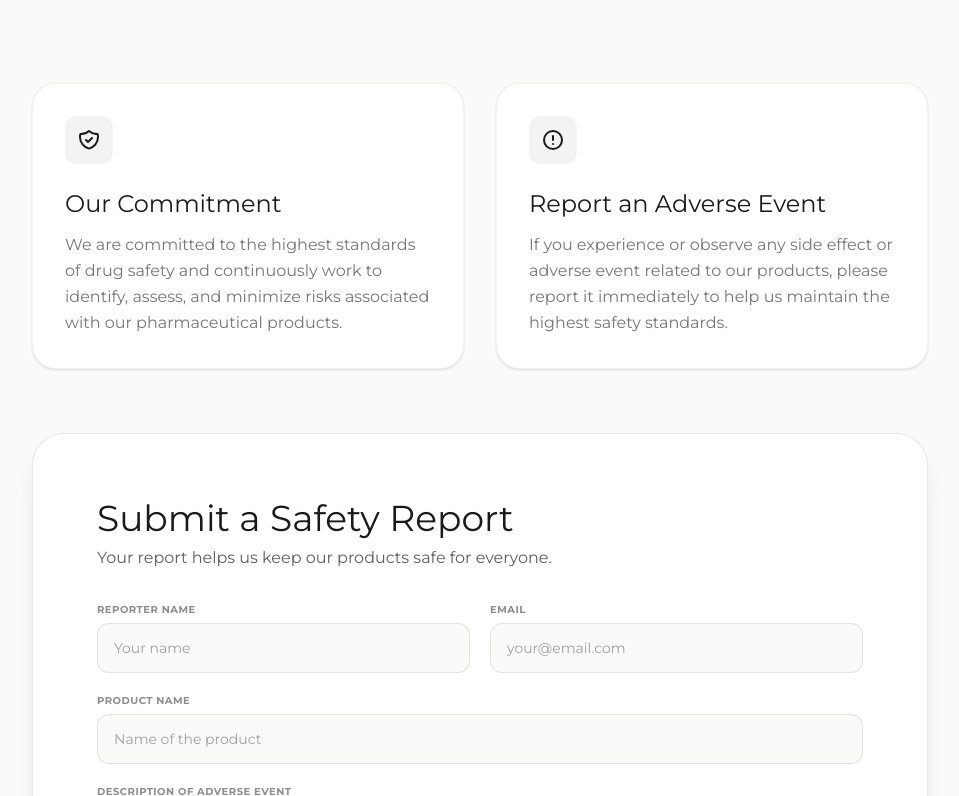
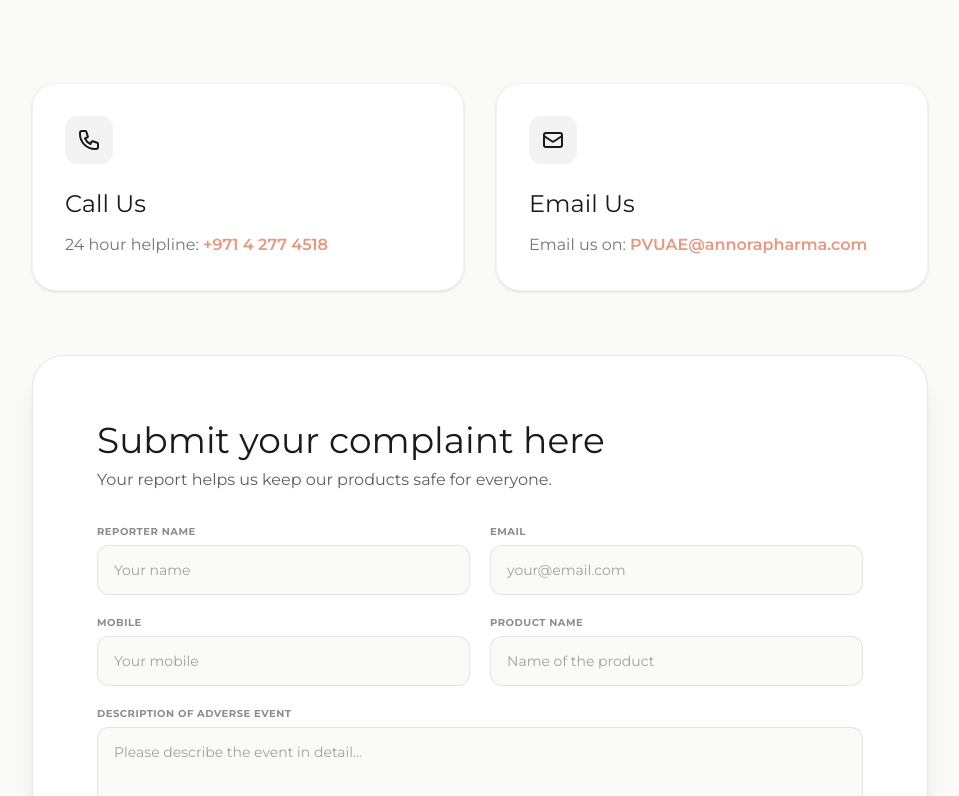
Before and after one commit to kushagr1501/AnnoraPharma_redesignMVP, a React (Vite) app: page /pharmacovigilance in a window 1280 px wide. Shown: the part 804-1600 px from the top of the page, without its empty margins (160-1119 px from the left). Built offline with nearby package versions, Linux system fonts and the light colour scheme.

Commit message:
added options in the pharmakoviligance page and update the name on the footer

```diff
--- a/src/components/Footer.jsx
+++ b/src/components/Footer.jsx
@@ -77,7 +77,7 @@ const Footer = () => {
           <div className="flex flex-col md:flex-row items-center gap-6">
             <img src={annoraLogo} alt="Annora" className="h-10 object-contain filter brightness-0 invert opacity-90" />
             <p className="text-white/70 text-xs md:text-sm font-sans tracking-widest uppercase text-center md:text-left">
-              Copyright © 2026 Annora FZ-LLC, All Rights Reserved.
+              Copyright © 2026 Annora Pharma FZ-LLC, All Rights Reserved.
             </p>
           </div>
           <div className="flex flex-wrap justify-center gap-6 md:gap-8">
--- a/src/pages/Pharmacovigilance.jsx
+++ b/src/pages/Pharmacovigilance.jsx
@@ -30,21 +30,21 @@ export default function Pharmacovigilance() {
           <div className="grid grid-cols-1 md:grid-cols-2 gap-8 max-w-4xl mx-auto mb-16">
             <motion.div initial="hidden" whileInView="visible" viewport={{ once: true }} variants={fadeUp} className="bg-white border border-[#1a1a1a]/5 rounded-[24px] p-8 shadow-sm hover:shadow-lg transition-all duration-300">
               <div className="w-12 h-12 bg-[#1a1a1a]/5 rounded-xl flex items-center justify-center mb-6">
-                <svg className="w-6 h-6 text-[#1a1a1a]" fill="none" stroke="currentColor" viewBox="0 0 24 24"><path strokeLinecap="round" strokeLinejoin="round" strokeWidth="2" d="M9 12l2 2 4-4m5.618-4.016A11.955 11.955 0 0112 2.944a11.955 11.955 0 01-8.618 3.04A12.02 12.02 0 003 9c0 5.591 3.824 10.29 9 11.622 5.176-1.332 9-6.03 9-11.622 0-1.042-.133-2.052-.382-3.016z" /></svg>
+                <svg className="w-6 h-6 text-[#1a1a1a]" fill="none" stroke="currentColor" viewBox="0 0 24 24"><path strokeLinecap="round" strokeLinejoin="round" strokeWidth="2" d="M3 5a2 2 0 012-2h3.28a1 1 0 01.948.684l1.498 4.493a1 1 0 01-.502 1.21l-2.257 1.13a11.042 11.042 0 005.516 5.516l1.13-2.257a1 1 0 011.21-.502l4.493 1.498a1 1 0 01.684.949V19a2 2 0 01-2 2h-1C9.716 21 3 14.284 3 6V5z" /></svg>
               </div>
-              <h3 className="font-display text-[#1a1a1a] text-2xl mb-3">Our Commitment</h3>
+              <h3 className="font-display text-[#1a1a1a] text-2xl mb-3">Call Us</h3>
               <p className="font-sans text-[#1a1a1a]/60 text-base leading-relaxed">
-                We are committed to the highest standards of drug safety and continuously work to identify, assess, and minimize risks associated with our pharmaceutical products.
+                24 hour helpline: <a href="tel:+97142774518" className="text-[#e69882] hover:underline font-semibold">+971 4 277 4518</a>
               </p>
             </motion.div>
 
             <motion.div initial="hidden" whileInView="visible" viewport={{ once: true }} variants={fadeUp} className="bg-white border border-[#1a1a1a]/5 rounded-[24px] p-8 shadow-sm hover:shadow-lg transition-all duration-300">
               <div className="w-12 h-12 bg-[#1a1a1a]/5 rounded-xl flex items-center justify-center mb-6">
-                <svg className="w-6 h-6 text-[#1a1a1a]" fill="none" stroke="currentColor" viewBox="0 0 24 24"><path strokeLinecap="round" strokeLinejoin="round" strokeWidth="2" d="M12 8v4m0 4h.01M21 12a9 9 0 11-18 0 9 9 0 0118 0z" /></svg>
+                <svg className="w-6 h-6 text-[#1a1a1a]" fill="none" stroke="currentColor" viewBox="0 0 24 24"><path strokeLinecap="round" strokeLinejoin="round" strokeWidth="2" d="M3 8l7.89 5.26a2 2 0 002.22 0L21 8M5 19h14a2 2 0 002-2V7a2 2 0 00-2-2H5a2 2 0 00-2 2v10a2 2 0 002 2z" /></svg>
               </div>
-              <h3 className="font-display text-[#1a1a1a] text-2xl mb-3">Report an Adverse Event</h3>
+              <h3 className="font-display text-[#1a1a1a] text-2xl mb-3">Email Us</h3>
               <p className="font-sans text-[#1a1a1a]/60 text-base leading-relaxed">
-                If you experience or observe any side effect or adverse event related to our products, please report it immediately to help us maintain the highest safety standards.
+                Email us on: <a href="mailto:PVUAE@annorapharma.com" className="text-[#e69882] hover:underline font-semibold">PVUAE@annorapharma.com</a>
               </p>
             </motion.div>
           </div>
@@ -52,7 +52,7 @@ export default function Pharmacovigilance() {
           {/* Report Form */}
           <motion.div initial="hidden" whileInView="visible" viewport={{ once: true }} variants={fadeUp} className="bg-white border border-[#1a1a1a]/10 rounded-[32px] overflow-hidden relative group max-w-4xl mx-auto shadow-xl">
             <div className="p-8 lg:p-12 xl:p-16 relative z-10">
-              <h3 className="font-display text-[#1a1a1a] text-3xl md:text-4xl mb-2">Submit a Safety Report</h3>
+              <h3 className="font-display text-[#1a1a1a] text-3xl md:text-4xl mb-2">Submit your complaint here</h3>
               <p className="text-[#1a1a1a]/70 font-sans text-base mb-8">Your report helps us keep our products safe for everyone.</p>
 
               <form onSubmit={(e) => e.preventDefault()} className="flex flex-col gap-5">
@@ -65,11 +65,14 @@ export default function Pharmacovigilance() {
                     <label className="font-sans text-[10px] font-bold text-[#1a1a1a]/50 uppercase tracking-wider">Email</label>
                     <input type="email" className="border border-[#1a1a1a]/10 bg-[#FAFAF8] rounded-xl px-4 py-3.5 font-sans text-sm text-[#1a1a1a] placeholder-[#1a1a1a]/40 outline-none focus:border-[#1a1a1a]/30 focus:ring-1 focus:ring-[#1a1a1a]/10 transition-all" placeholder="your@email.com" required />
                   </div>
-                </div>
-
-                <div className="flex flex-col gap-1.5">
-                  <label className="font-sans text-[10px] font-bold text-[#1a1a1a]/50 uppercase tracking-wider">Product Name</label>
-                  <input type="text" className="border border-[#1a1a1a]/10 bg-[#FAFAF8] rounded-xl px-4 py-3.5 font-sans text-sm text-[#1a1a1a] placeholder-[#1a1a1a]/40 outline-none focus:border-[#1a1a1a]/30 focus:ring-1 focus:ring-[#1a1a1a]/10 transition-all" placeholder="Name of the product" required />
+                  <div className="flex flex-col gap-1.5">
+                    <label className="font-sans text-[10px] font-bold text-[#1a1a1a]/50 uppercase tracking-wider">Mobile</label>
+                    <input type="tel" className="border border-[#1a1a1a]/10 bg-[#FAFAF8] rounded-xl px-4 py-3.5 font-sans text-sm text-[#1a1a1a] placeholder-[#1a1a1a]/40 outline-none focus:border-[#1a1a1a]/30 focus:ring-1 focus:ring-[#1a1a1a]/10 transition-all" placeholder="Your mobile" required />
+                  </div>
+                  <div className="flex flex-col gap-1.5">
+                    <label className="font-sans text-[10px] font-bold text-[#1a1a1a]/50 uppercase tracking-wider">Product Name</label>
+                    <input type="text" className="border border-[#1a1a1a]/10 bg-[#FAFAF8] rounded-xl px-4 py-3.5 font-sans text-sm text-[#1a1a1a] placeholder-[#1a1a1a]/40 outline-none focus:border-[#1a1a1a]/30 focus:ring-1 focus:ring-[#1a1a1a]/10 transition-all" placeholder="Name of the product" required />
+                  </div>
                 </div>
 
                 <div className="flex flex-col gap-1.5">
```
